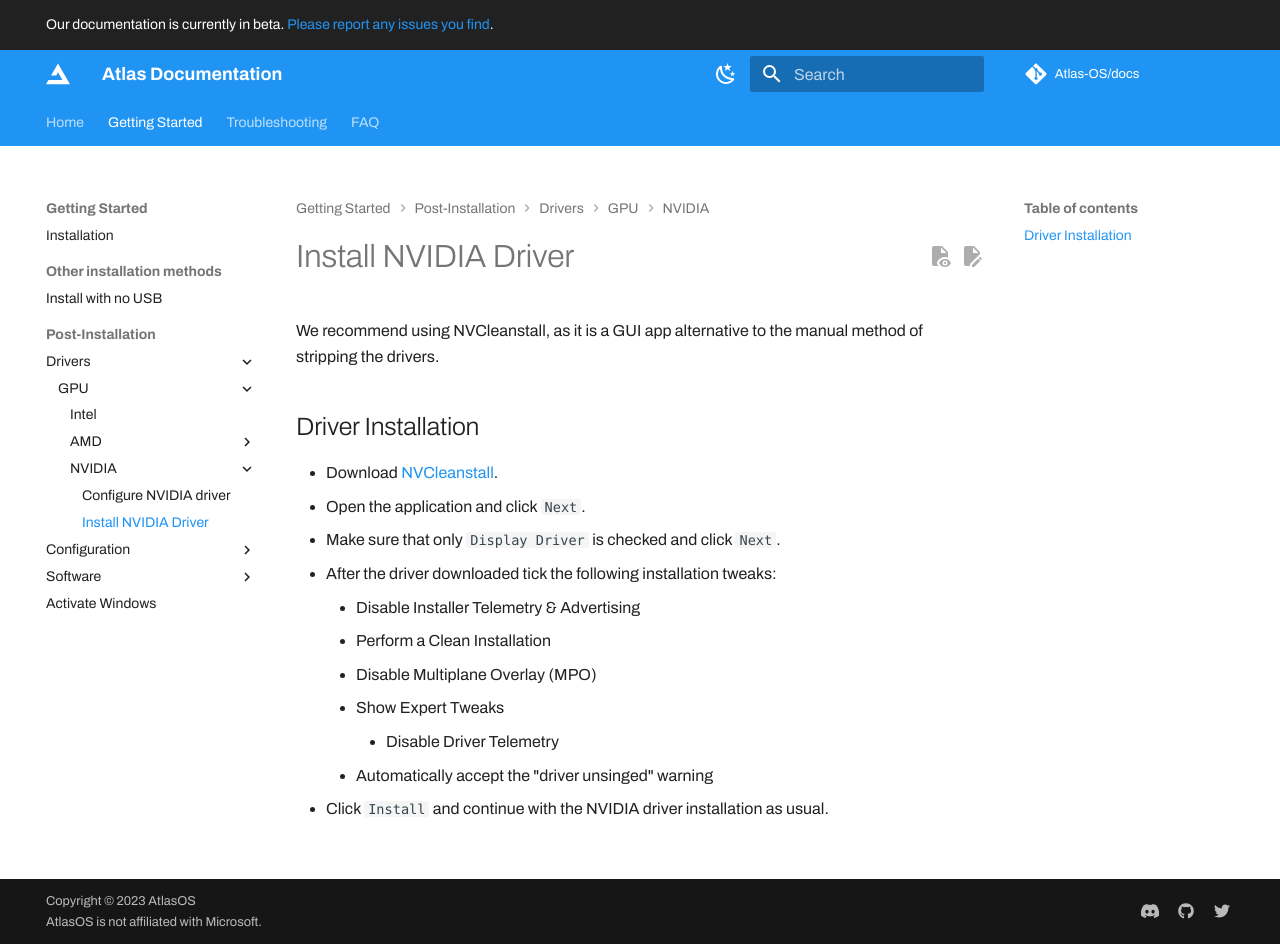
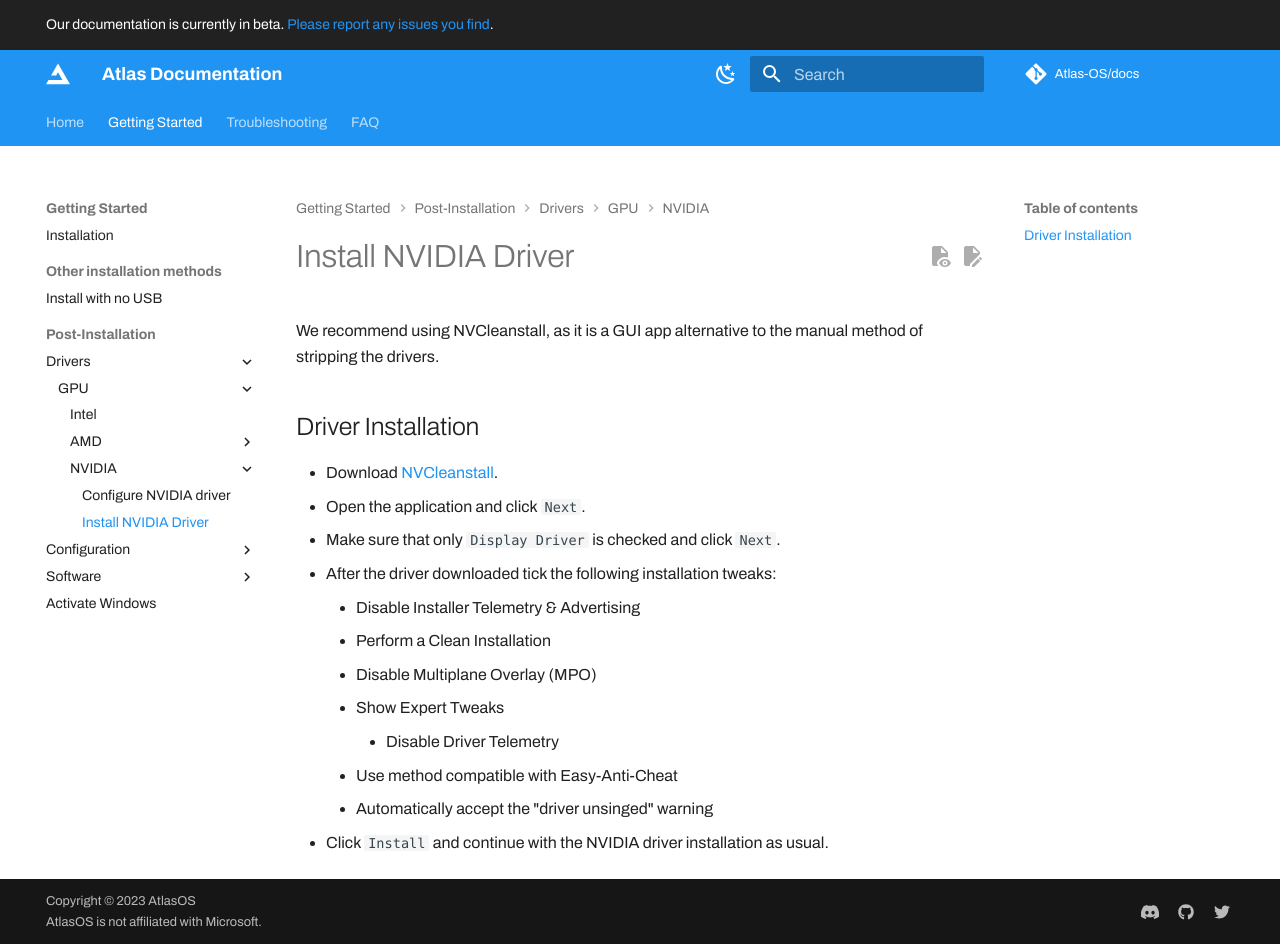
Before and after one commit to Atlas-OS/docs, an MkDocs documentation site: the page built from docs/Getting started/Post-Installation/Drivers/GPU/NVIDIA/Installation.md, in a window 1280 px wide and 944 px high. Built offline with MkDocs 1.6.1 and Material for MkDocs 9.7.7, drawn with Linux system fonts in a browser that asks for light colours; some web fonts are replaced; plug-ins that fetch from the network failed and are left out; comment, search, counter and statistics services are not loaded.

Commit message:
feat: 📝add EAC compatability method to NVCleanstall guide

```diff
--- a/docs/Getting started/Post-Installation/Drivers/GPU/NVIDIA/Installation.md
+++ b/docs/Getting started/Post-Installation/Drivers/GPU/NVIDIA/Installation.md
@@ -13,5 +13,6 @@ We recommend using NVCleanstall, as it is a GUI app alternative to the manual me
     - Disable Multiplane Overlay (MPO)
     - Show Expert Tweaks
         - Disable Driver Telemetry
+    - Use method compatible with Easy-Anti-Cheat
     - Automatically accept the "driver unsinged" warning
 - Click ``Install`` and continue with the NVIDIA driver installation as usual.
```
